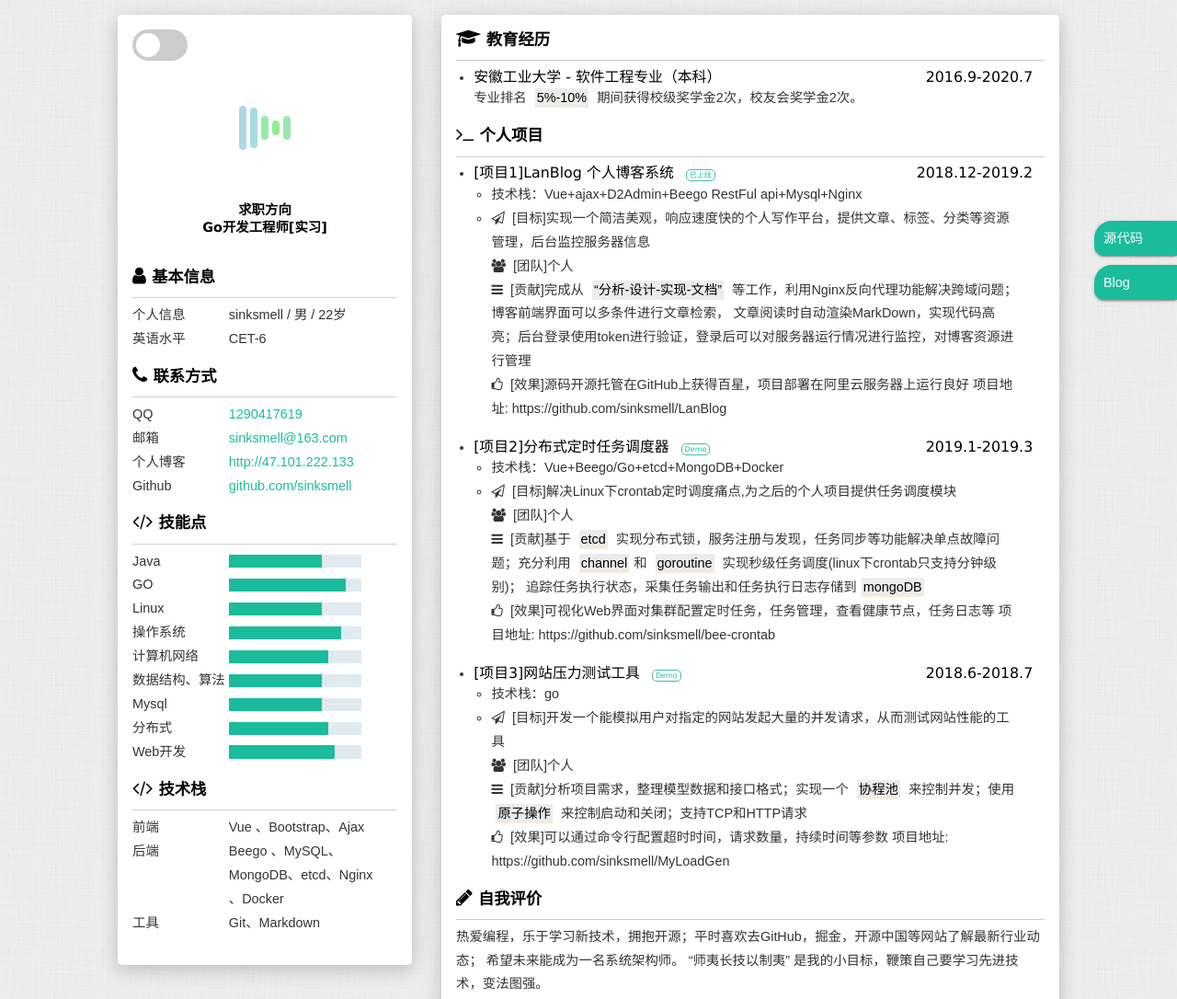
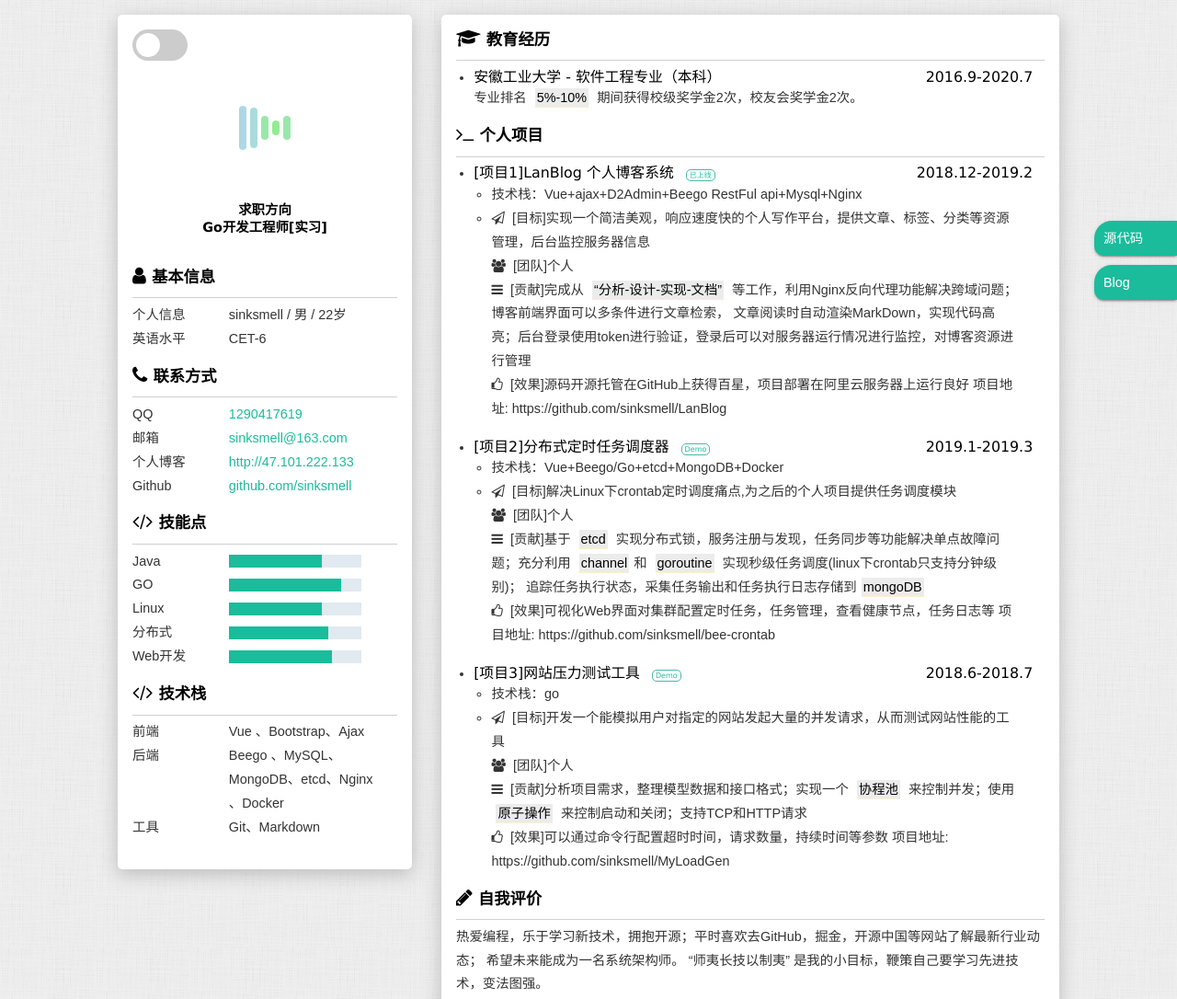
Before and after one commit to Xunco-bot/sinksmell.github.io, a plain HTML site: page index.html in a window 1280 px wide. Shown: the top 1086 px of the page at 92% size. Drawn offline with Linux system fonts and the light colour scheme.

Commit message:
修改简历

```diff
--- a/index.html
+++ b/index.html
@@ -184,37 +184,37 @@
                 </li>
                 <li>
                     <label>GO</label>
-                    <progress value="88" max="100"></progress>
+                    <progress value="85" max="100"></progress>
                 </li>
                 <li>
                     <label>Linux</label>
                     <progress value="70" max="100"></progress>
                 </li>
-                <li>
-                    <label>操作系统</label>
-                    <progress value="85" max="100"></progress>
-                </li>
-                <li>
-                    <label>计算机网络</label>
-                    <progress value="75" max="100"></progress>
-                </li>
-                <li>
-                <li>
-                    <label>数据结构、算法</label>
-                    <progress value="70" max="100"></progress>
-                </li>
-                <li>
+                <!--<li>-->
+                    <!--<label>操作系统</label>-->
+                    <!--<progress value="85" max="100"></progress>-->
+                <!--</li>-->
+                <!--<li>-->
+                    <!--<label>计算机网络</label>-->
+                    <!--<progress value="75" max="100"></progress>-->
+                <!--</li>-->
+                <!--<li>-->
+                <!--<li>-->
+                    <!--<label>数据结构、算法</label>-->
+                    <!--<progress value="70" max="100"></progress>-->
+                <!--</li>-->
+                <!--<li>-->
 
-                    <label>Mysql</label>
-                    <progress value="70" max="100"></progress>
-                </li>
+                    <!--<label>Mysql</label>-->
+                    <!--<progress value="70" max="100"></progress>-->
+                <!--</li>-->
                 <li>
                     <label>分布式</label>
                     <progress value="75" max="100"></progress>
                 </li>
                 <li>
                     <label>Web开发</label>
-                    <progress value="80" max="100"></progress>
+                    <progress value="78" max="100"></progress>
                 </li>
             </ul>
         </section>
```
